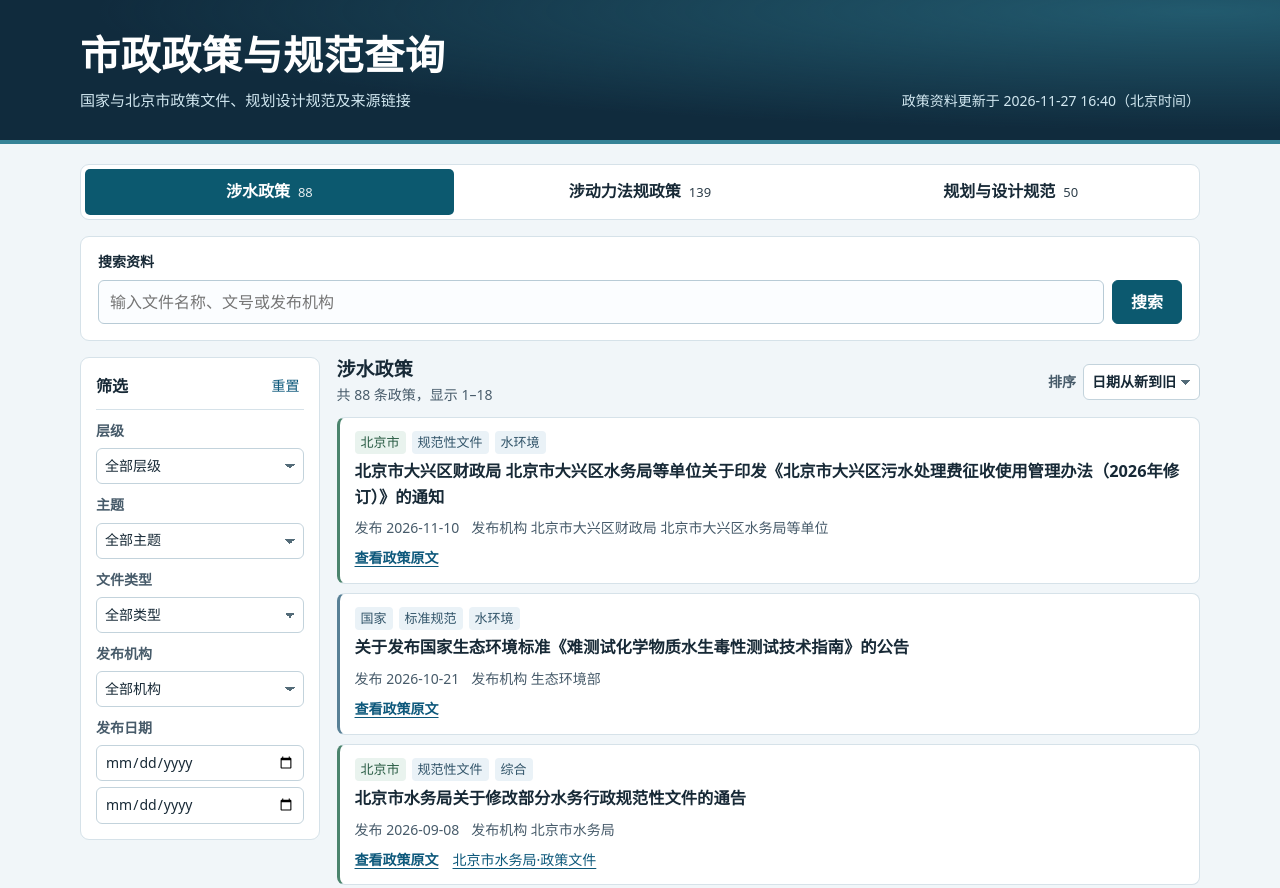
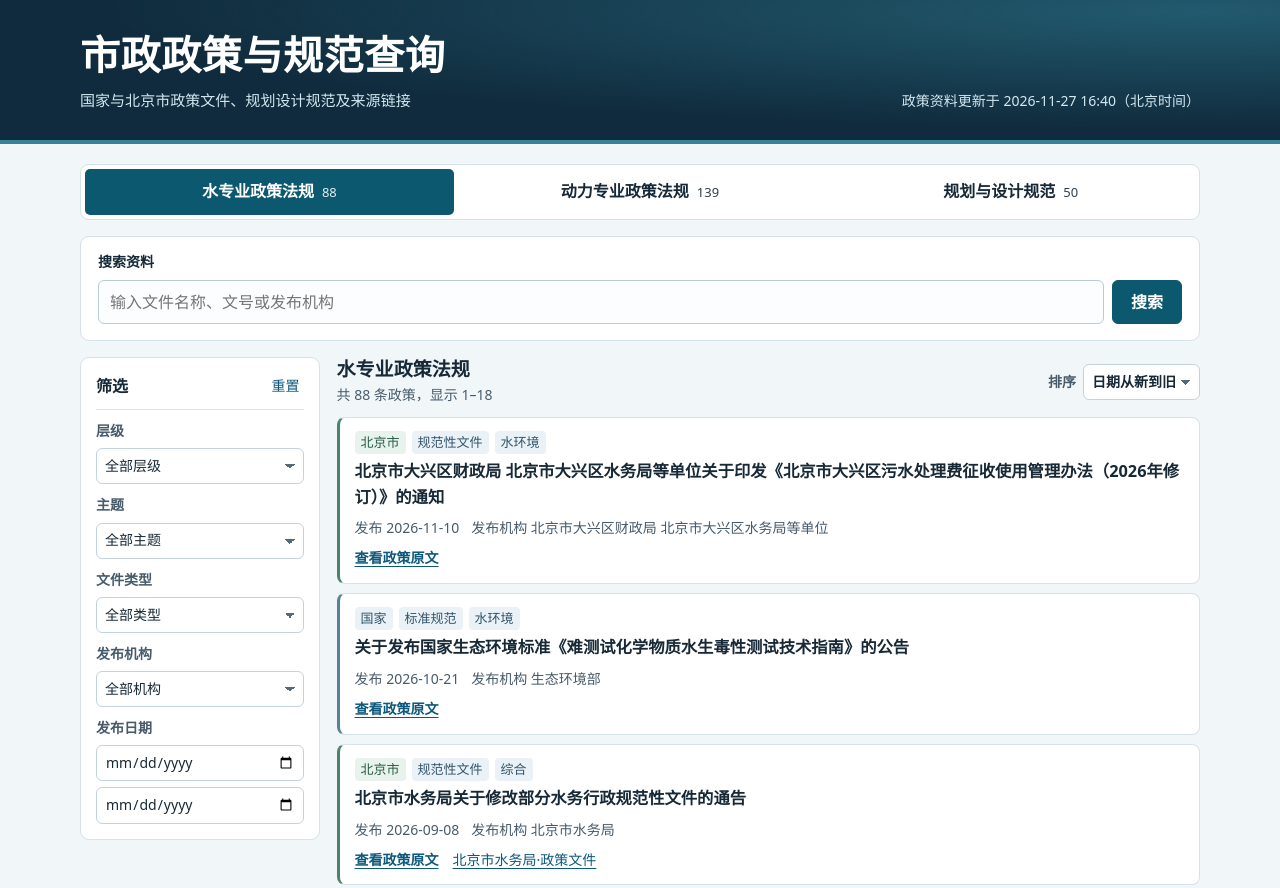
Before and after one commit to guozi4555/municipal-policy, a plain HTML site: page index.html in a window 1280 px wide. Shown: the top 888 px of the page. Drawn offline with Linux system fonts and the light colour scheme.

Commit message:
Rename water and utilities policy sections

```diff
--- a/index.html
+++ b/index.html
@@ -3,12 +3,12 @@
 <head>
   <meta charset="utf-8">
   <meta name="viewport" content="width=device-width, initial-scale=1">
-  <meta name="description" content="查询国家和北京市的涉水、涉动力法规政策与市政规划设计规范。">
+  <meta name="description" content="查询国家和北京市的水专业政策法规、动力专业政策法规及市政规划设计规范。">
   <meta name="theme-color" content="#102b3d">
-  <title>市政政策与规范查询</title>
+  <title>水专业政策法规 | 市政政策与规范查询</title>
   <link rel="icon" href="data:,">
   <link rel="stylesheet" href="./site.css">
-  <script type="module" src="./site.js?v=2"></script>
+  <script type="module" src="./site.js?v=3"></script>
 </head>
 <body>
   <header class="masthead">
@@ -23,8 +23,8 @@
 
   <main class="wrap">
     <nav class="catalog-nav" aria-label="资料栏目">
-      <a href="./" data-catalog="water" aria-current="page">涉水政策 <span></span></a>
-      <a href="./?catalog=policies" data-catalog="policies">涉动力法规政策 <span></span></a>
+      <a href="./" data-catalog="water" aria-current="page">水专业政策法规 <span></span></a>
+      <a href="./?catalog=policies" data-catalog="policies">动力专业政策法规 <span></span></a>
       <a href="./?catalog=standards" data-catalog="standards">规划与设计规范 <span></span></a>
     </nav>
 
@@ -60,7 +60,7 @@
       <section class="results" aria-labelledby="result-heading">
         <div class="result-bar">
           <div>
-            <h2 id="result-heading">涉水政策</h2>
+            <h2 id="result-heading">水专业政策法规</h2>
             <p id="count" role="status">正在加载资料</p>
           </div>
           <label class="order">排序
--- a/site.js
+++ b/site.js
@@ -1,6 +1,6 @@
 const catalogs = {
-  water: { name: "涉水政策", category: "主题", unit: "条政策" },
-  policies: { name: "涉动力法规政策", category: "领域", unit: "条法规政策" },
+  water: { name: "水专业政策法规", category: "主题", unit: "条政策" },
+  policies: { name: "动力专业政策法规", category: "领域", unit: "条法规政策" },
   standards: { name: "规划与设计规范", category: "专业", unit: "部规范" },
 };
 const filterFields = ["level", "topic", "kind", "issuer", "from", "to"];
@@ -120,6 +120,7 @@ function record(item) {
 
 function render() {
   const config = catalogs[state.catalog];
+  document.title = config.name + " | 市政政策与规范查询";
   const items = data.catalogs[state.catalog];
   syncForm(items);
   for (const link of nav) {
```
